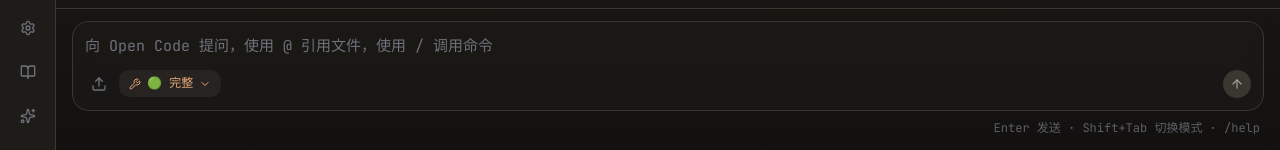
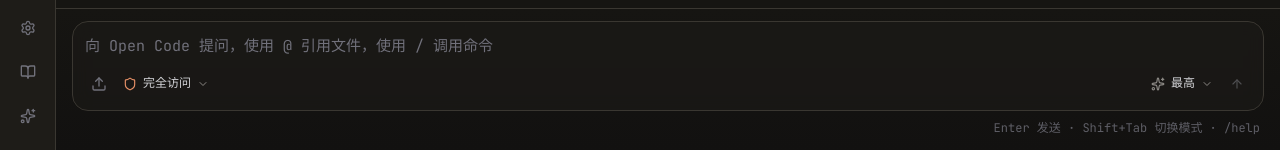
Before and after one commit to 5849mog/OpenCodeCLI, a Next.js app: page / in a window 1280 px wide. Shown: the part 650-800 px from the top of the page. Built offline with nearby package versions, Linux system fonts and the light colour scheme.

Commit message:
fix(ui): 新建对话也显示完整引入 hero + 输入框底排对齐 ZCode（左[+/模式]右[模型/思考/发送]、去胶囊低饱和、新增思考强度下拉）

```diff
--- a/src/components/terminal.tsx
+++ b/src/components/terminal.tsx
@@ -33,6 +33,7 @@ import {
   Sparkles,
   RefreshCw,
   PanelRight,
+  Shield,
   ClipboardList,
   ScrollText,
 } from "lucide-react";
@@ -146,6 +147,9 @@ export function Terminal() {
   // 运行模式 / 执行模式 下拉
   const [modeMenuOpen, setModeMenuOpen] = useState(false);
   const modeMenuRef = useRef<HTMLDivElement>(null);
+  // 思考强度 下拉
+  const [effortMenuOpen, setEffortMenuOpen] = useState(false);
+  const effortMenuRef = useRef<HTMLDivElement>(null);
   // header 可选的模型：provider 拉取的 + DeepSeek 兜底 + 当前模型（可能手动输入不在列表）
   const headerModelChoices = useMemo(
     () =>
@@ -206,6 +210,18 @@ export function Terminal() {
     document.addEventListener("mousedown", onDocClick);
     return () => document.removeEventListener("mousedown", onDocClick);
   }, [modeMenuOpen]);
+
+  // 点击思考强度下拉外部 → 关闭
+  useEffect(() => {
+    if (!effortMenuOpen) return;
+    const onDocClick = (e: MouseEvent) => {
+      if (effortMenuRef.current && !effortMenuRef.current.contains(e.target as Node)) {
+        setEffortMenuOpen(false);
+      }
+    };
+    document.addEventListener("mousedown", onDocClick);
+    return () => document.removeEventListener("mousedown", onDocClick);
+  }, [effortMenuOpen]);
 
   const handleScroll = () => {
     const el = scrollRef.current;
@@ -772,7 +788,9 @@ export function Terminal() {
         onScroll={handleScroll}
         className="flex-1 overflow-y-auto px-4 py-3 [&::-webkit-scrollbar]:w-2 [&::-webkit-scrollbar-thumb]:rounded-full [&::-webkit-scrollbar-thumb]:bg-[#D6D3CE] [&::-webkit-scrollbar-track]:bg-transparent"
       >
-        {events.length === 0 && !streamingText && !streamingReasoning && (
+        {events.every((ev) => ev.kind !== "user" && ev.kind !== "assistant-message") &&
+          !streamingText &&
+          !streamingReasoning && (
           <EmptyState
             onUsePrompt={(t) => {
               setInput(t);
@@ -899,28 +917,28 @@ export function Terminal() {
             disabled={isStreaming || isCompacting}
             className="max-h-[200px] w-full resize-none bg-transparent text-[length:var(--font-size-base)] text-[#1A1815] placeholder:text-[#A8A29E] focus:outline-none disabled:opacity-50 dark:text-zinc-100 dark:placeholder:text-zinc-500"
           />
-          {/* 底排：控制簇 + 发送 */}
+          {/* 底排：左 [+/模式]，右 [模型/思考/发送]（对齐参考图） */}
           <div className="flex flex-wrap items-center justify-between gap-2 pt-1">
-            <div className="flex flex-wrap items-center gap-1.5">
+            <div className="flex items-center gap-0.5">
               {/* 附件选择按钮 */}
               <button
                 onClick={() => attachInputRef.current?.click()}
                 disabled={isStreaming || isCompacting || uploading}
-                className="flex h-7 w-7 shrink-0 items-center justify-center rounded-xl text-[#8B8884] transition-colors hover:bg-[#F0EDE5] hover:text-[#E58F67] disabled:opacity-40 dark:text-zinc-500 dark:hover:bg-[#2a2723] dark:hover:text-[#E58F67]"
+                className="flex h-7 w-7 shrink-0 items-center justify-center rounded-lg text-[#A8A29E] transition-colors hover:bg-[#F0EDE5] hover:text-[#3D3B37] disabled:opacity-40 dark:text-zinc-500 dark:hover:bg-[#2a2723] dark:hover:text-zinc-300"
                 title={uploading ? "正在上传图片到 Files API…" : "上传文件（图片 / 文本，≤10MB）"}
               >
                 {uploading ? <Loader2 className="h-4 w-4 animate-spin" /> : <Upload className="h-4 w-4" />}
               </button>
-              {/* 运行模式 + 执行模式 下拉（向上弹出） */}
+              {/* 运行模式 + 执行模式 下拉：橙色盾牌（向上弹出） */}
               <div className="relative" ref={modeMenuRef}>
                 <button
                   onClick={() => setModeMenuOpen((v) => !v)}
-                  className="flex items-center gap-1.5 rounded-md bg-[#F5F3EE] px-2.5 py-1 text-[length:var(--font-size-ui-sm)] font-medium text-[#8B7355] transition-colors hover:bg-[#F0EDE5] dark:bg-[#262320] dark:text-[#E8A87C] dark:hover:bg-[#2a2723]"
+                  className="flex items-center gap-1.5 rounded-lg px-2 py-1 text-[length:var(--font-size-ui-sm)] font-medium text-zinc-300 transition-colors hover:bg-[#F0EDE5] dark:text-zinc-300 dark:hover:bg-[#2a2723]"
                   title="运行模式（完整/精简/极简）+ 执行模式"
                 >
-                  <Wrench className="h-3 w-3" />
-                  <span>{agentPreset === "minimal" ? "⚡ 极简" : agentPreset === "light" ? "✨ 精简" : "🟢 完整"}</span>
-                  <ChevronDown className="h-3 w-3" />
+                  <Shield className="h-3.5 w-3.5 text-[#E58F67]" />
+                  <span>{mode === "plan" ? "计划模式" : "完全访问"}</span>
+                  <ChevronDown className="h-3 w-3 text-[#8B8884]" />
                 </button>
                 {modeMenuOpen && (
                   <div className="absolute bottom-full left-0 z-50 mb-1.5 w-56 overflow-hidden rounded-xl border border-[#E5E2D9] bg-white shadow-xl shadow-black/10 dark:border-[#3a3731] dark:bg-[#1c1a17] dark:shadow-black/40">
@@ -978,17 +996,18 @@ export function Terminal() {
                   </div>
                 )}
               </div>
+            </div>
+            <div className="flex items-center gap-0.5">
               {/* 模型选择器 */}
               {config.hasApiKey && (
                 <div className="relative" ref={modelMenuRef}>
                   <button
                     onClick={() => setModelMenuOpen((v) => !v)}
-                    className="flex max-w-[180px] items-center gap-1.5 rounded-md bg-[#F5F3EE] px-3 py-1.5 text-[length:var(--font-size-ui-sm)] font-medium text-[#8B7355] transition-colors hover:bg-[#F0EDE5] dark:bg-[#262320] dark:text-[#E8A87C] dark:hover:bg-[#2a2723]"
+                    className="flex max-w-[200px] items-center gap-1.5 rounded-lg px-2 py-1 text-[length:var(--font-size-ui-sm)] text-zinc-300 transition-colors hover:bg-[#F0EDE5] dark:text-zinc-300 dark:hover:bg-[#2a2723]"
                     title="切换模型"
                   >
-                    <span className="h-1.5 w-1.5 shrink-0 rounded-full bg-[#E58F67]" />
                     <span className="truncate">{config.model}</span>
-                    <ChevronDown className="h-3 w-3 shrink-0" />
+                    <ChevronDown className="h-3 w-3 shrink-0 text-[#8B8884]" />
                   </button>
                   {modelMenuOpen && (
                     <div className="absolute bottom-full left-0 z-50 mb-1.5 max-h-72 w-72 overflow-y-auto rounded-xl border border-[#E5E2D9] bg-white shadow-xl shadow-black/10 dark:border-[#3a3731] dark:bg-[#1c1a17] dark:shadow-black/40">
@@ -1043,16 +1062,56 @@ export function Terminal() {
                   )}
                 </div>
               )}
+              {/* 思考强度 下拉 */}
+              <div className="relative" ref={effortMenuRef}>
+                <button
+                  onClick={() => setEffortMenuOpen((v) => !v)}
+                  className="flex items-center gap-1.5 rounded-lg px-2 py-1 text-[length:var(--font-size-ui-sm)] text-zinc-300 transition-colors hover:bg-[#F0EDE5] dark:text-zinc-300 dark:hover:bg-[#2a2723]"
+                  title="思考强度"
+                >
+                  <Sparkles className="h-3.5 w-3.5 text-[#8B8884]" />
+                  <span>{config.reasoningEffort === "max" || config.reasoningEffort === "xhigh" ? "最高" : config.reasoningEffort === "low" ? "低" : "高"}</span>
+                  <ChevronDown className="h-3 w-3 text-[#8B8884]" />
+                </button>
+                {effortMenuOpen && (
+                  <div className="absolute bottom-full left-0 z-50 mb-1.5 w-40 overflow-hidden rounded-xl border border-[#E5E2D9] bg-white shadow-xl shadow-black/10 dark:border-[#3a3731] dark:bg-[#1c1a17] dark:shadow-black/40">
+                    {([
+                      { id: "low" as const, label: "低", desc: "更快，更省 token" },
+                      { id: "high" as const, label: "高", desc: "均衡" },
+                      { id: "xhigh" as const, label: "最高", desc: "更强推理" },
+                      { id: "max" as const, label: "最高+", desc: "最强推理" },
+                    ]).map((e) => (
+                      <button
+                        key={e.id}
+                        onClick={() => {
+                          setConfig({ reasoningEffort: e.id });
+                          setEffortMenuOpen(false);
+                        }}
+                        className={cn(
+                          "flex w-full items-center gap-2 px-3 py-2 text-left transition-colors",
+                          config.reasoningEffort === e.id
+                            ? "bg-[#E58F67]/10 text-[#E58F67]"
+                            : "text-[#3D3B37] hover:bg-[#F5F3EE] dark:text-zinc-300 dark:hover:bg-[#262320]",
+                        )}
+                      >
+                        <span className="text-[length:var(--font-size-ui-sm)]">{e.label}</span>
+                        <span className="text-[10px] text-[#A8A29E] dark:text-zinc-500">{e.desc}</span>
+                        {config.reasoningEffort === e.id && <Check className="ml-auto h-3 w-3 shrink-0" />}
+                      </button>
+                    ))}
+                  </div>
+                )}
               </div>
               {/* 发送 */}
               <button
                 onClick={submit}
                 disabled={(!input.trim() && attachments.length === 0) || isStreaming || isCompacting}
-              className="flex h-7 w-7 shrink-0 items-center justify-center rounded-xl bg-gradient-to-br from-[#E88A5F] to-[#C96A45] text-white shadow-md shadow-[#E58F67]/30 transition-all hover:from-[#F09A70] hover:to-[#E58F67] hover:shadow-lg hover:shadow-[#E58F67]/40 active:scale-95 disabled:cursor-not-allowed disabled:bg-none disabled:bg-[#D6D3CE] disabled:text-[#A8A29E] disabled:shadow-none dark:disabled:bg-[#3a3731]"
+                className="flex h-7 w-7 shrink-0 items-center justify-center rounded-lg text-zinc-300 transition-all hover:bg-[#F0EDE5] hover:text-[#3D3B37] active:scale-95 disabled:cursor-not-allowed disabled:opacity-40 dark:text-zinc-400 dark:hover:bg-[#2a2723] dark:hover:text-zinc-100"
                 title="Send (Enter)"
               >
                 <ArrowUp className="h-3.5 w-3.5" />
               </button>
+            </div>
           </div>
           <input
             ref={attachInputRef}
--- a/src/store/session.ts
+++ b/src/store/session.ts
@@ -792,14 +792,7 @@ export const useSession = create<SessionState>((set, get) => ({
       sessionId: session.id,
       agentPreset: preset,
       title: "",
-      events: [
-        {
-          id: nextId(),
-          kind: "system",
-          text: "New session started. The workspace (文件袋) is unchanged.",
-          ts: Date.now(),
-        },
-      ],
+      events: [],
       messages: [],
       isStreaming: false,
       agentStatus: "",
@@ -834,16 +827,7 @@ export const useSession = create<SessionState>((set, get) => ({
       sessionId: id,
       title: rec?.title ?? "",
       messages: rec?.messages ?? [],
-      events: events.length
-        ? events
-        : [
-            {
-              id: nextId(),
-              kind: "system",
-              text: "Empty session — send a message to get started.",
-              ts: Date.now(),
-            },
-          ],
+      events,
       totalTokens: rec?.totalTokens ?? 0,
       lastUsage: rec?.lastUsage ?? null,
       compactedReleases: rec?.compactedReleases ?? 0,
```
Lines whose indentation alone changed are shown as unchanged.
